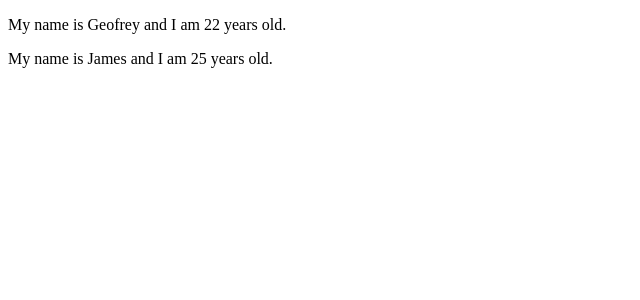
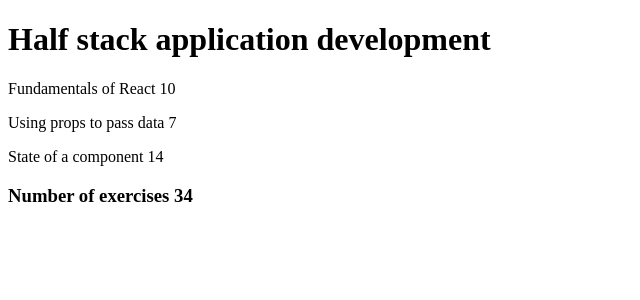
Before and after one commit to Ge0frey/FullstackOpenUniversityofHelsinki, a React (Vite) app in the folder part1/: page / in a window 1280 px wide. Shown: the top 300 px of the page, without its empty margins (0-640 px from the left). Built offline with nearby package versions, Linux system fonts and the light colour scheme.

Commit message:
1.1: course information, step1

```diff
--- a/part1/src/App.jsx
+++ b/part1/src/App.jsx
@@ -1,16 +1,48 @@
-const App = () => {
-  const friends = [
-    {name: "Geofrey", age: 22},
-    {name: "James", age: 25}
-  ]
-  console.log(friends)
-
+const Header = (props) => {
+  //console.log(props.course)
   return (
     <>
-      <p>My name is {friends[0].name} and I am {friends[0].age} years old.</p>
-      <p>My name is {friends[1].name} and I am {friends[1].age} years old.</p>
+      <h1>{props.course}</h1>
     </>
   )
 }
 
+const Content = (props) => {
+  //console.log(props);
+  return (
+    <>
+      <p>{props.part1} {props.exercises1}</p>
+      <p>{props.part2} {props.exercises2}</p>
+      <p>{props.part3} {props.exercises3}</p>
+    </>
+  )
+}
+
+const Total = (props) => {
+  //console.log (props)
+  return (
+    <>
+      <h3>Number of exercises {props.total}</h3>
+    </>
+  )
+}
+
+const App = () => {
+  const course = "Half stack application development"
+  const part1 = "Fundamentals of React"
+  const exercises1 = 10
+  const part2 = 'Using props to pass data'
+  const exercises2 = 7
+  const part3 = 'State of a component'
+  const exercises3 = 14
+
+  return (
+    <div>
+      <Header course = {course}/>
+      <Content part1 = {part1} exercises1 = {exercises1} part2 = {part2} exercises2 = {exercises2} part3 = {part3} exercises3 = {exercises3}/>
+      <Total total = {exercises1+exercises1+exercises3}/>
+    </div>
+  )
+}
+
 export default App;
```
